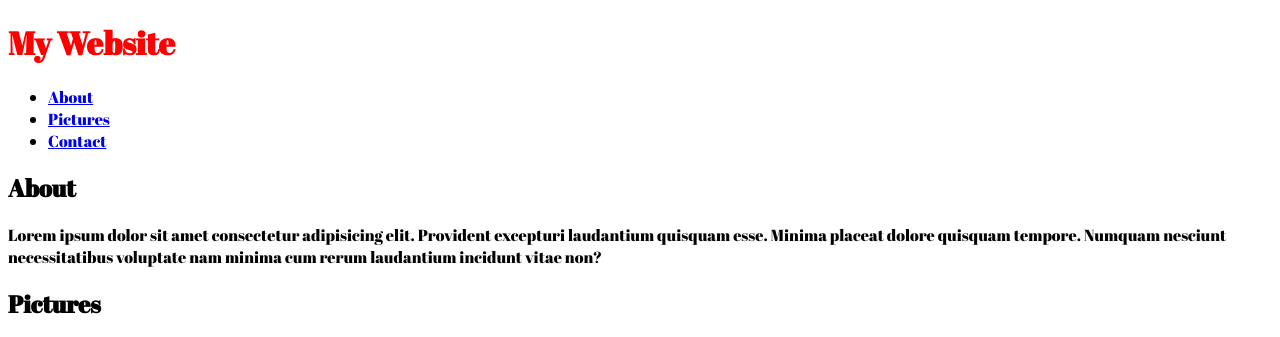
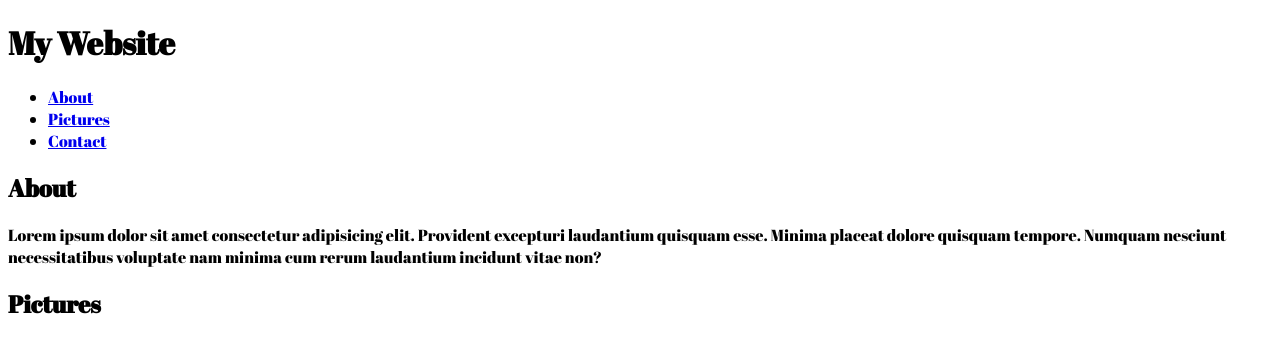
Before and after one commit to bncdng/html-task, a plain HTML site: page index.html in a window 1280 px wide. Shown: the top 337 px of the page. Drawn offline with Linux system fonts and the light colour scheme.

Commit message:
created .gitignore

```diff
--- a/style.css
+++ b/style.css
@@ -1,17 +1,12 @@
-
 /* abril-fatface-regular - latin */
 @font-face {
-    font-display: swap; /* Check https://developer.mozilla.org/en-US/docs/Web/CSS/@font-face/font-display for other options. */
-    font-family: 'Abril Fatface';
-    font-style: normal;
-    font-weight: 400;
-    src: url('../fonts/abril-fatface-v23-latin-regular.woff2') format('woff2'); /* Chrome 36+, Opera 23+, Firefox 39+, Safari 12+, iOS 10+ */
-  }
-
-h1 {
-    color: red;
+  font-display: swap; /* Check https://developer.mozilla.org/en-US/docs/Web/CSS/@font-face/font-display for other options. */
+  font-family: "Abril Fatface";
+  font-style: normal;
+  font-weight: 400;
+  src: url("./fonts/abril-fatface-v23-latin-regular.woff2") format("woff2"); /* Chrome 36+, Opera 23+, Firefox 39+, Safari 12+, iOS 10+ */
 }
 
-body {
-    font-family: 'Abril Fatface';
+html {
+  font-family: "Abril Fatface";
 }
```
Also changed, not shown: 1 other file.
